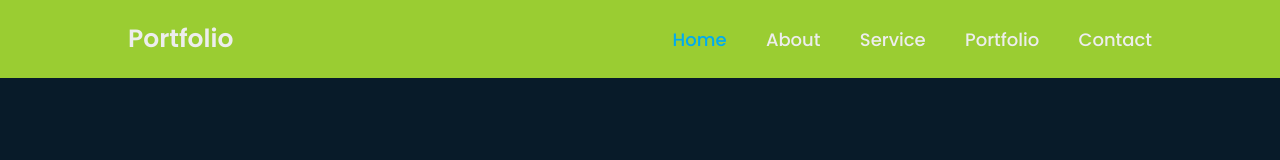
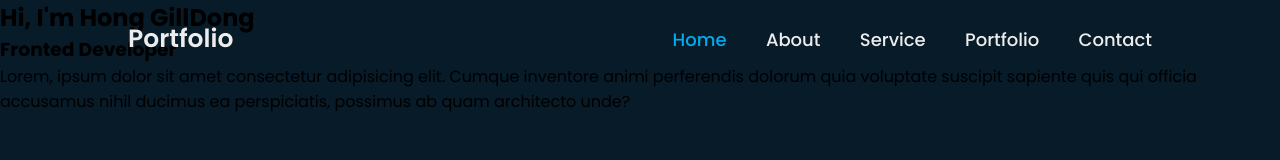
Before and after one commit to sportseun/Portfolio, a plain HTML site: page index.html in a window 1280 px wide. Drawn offline with nearby package versions, Linux system fonts and the light colour scheme.

Commit message:
헤더 백그라운드 투명 홈섹션 추가

```diff
--- a/index.html
+++ b/index.html
@@ -23,5 +23,18 @@
         <a href="#">Contact</a>
       </nav>
     </header>
+
+    <section class="home">
+      <div class="home-content">
+        <h1>Hi, I'm Hong GillDong</h1>
+        <h3>Fronted Developer</h3>
+        <p>
+          Lorem, ipsum dolor sit amet consectetur adipisicing elit. Cumque
+          inventore animi perferendis dolorum quia voluptate suscipit sapiente
+          quis qui officia accusamus nihil ducimus ea perspiciatis, possimus ab
+          quam architecto unde?
+        </p>
+      </div>
+    </section>
   </body>
 </html>
--- a/style.css
+++ b/style.css
@@ -17,7 +17,7 @@ header {
   left: 0;
   width: 100%;
   padding: 20px 10%;
-  background-color: yellowgreen;
+  background-color: transparent;
   display: flex;
   justify-content: space-between;
   align-items: center;
```
